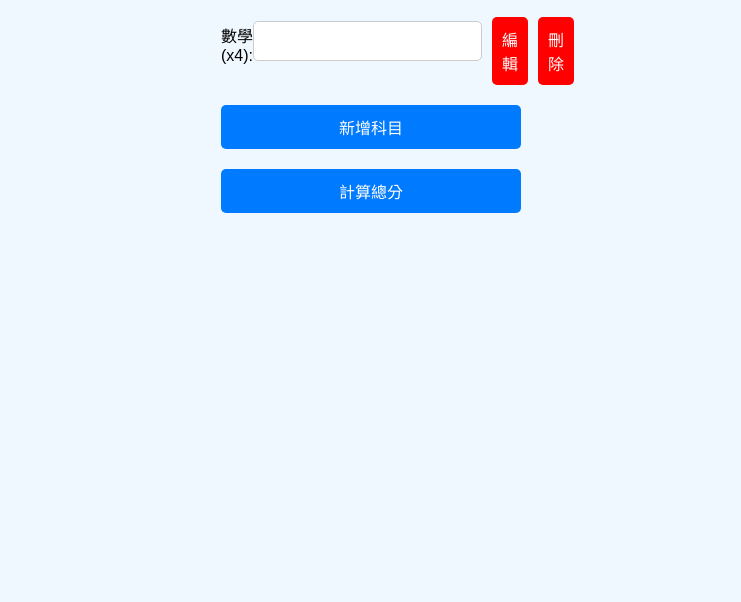
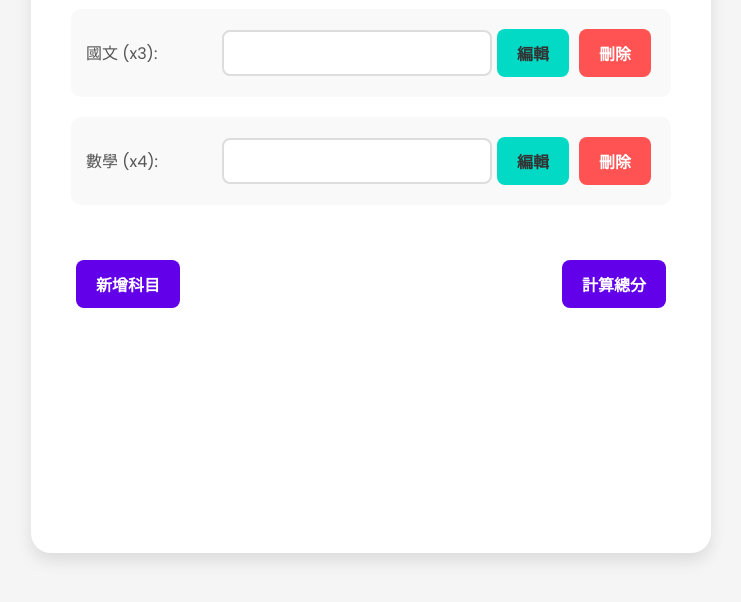
Before and after one commit to samzhangw/calculate, a plain HTML site: page index.html in a window 1280 px wide. Shown: the part 198-800 px from the top of the page, without its empty margins (269-1010 px from the left). Drawn offline with Linux system fonts and the light colour scheme.

Commit message:
Update index.html

```diff
--- a/index.html
+++ b/index.html
@@ -1,100 +1,196 @@
-<!DOCTYPE html>
-<html lang="zh-TW">
-<head>
-    <meta charset="UTF-8">
+<html>
 <meta name="viewport" content="width=device-width, initial-scale=1.0">
-    <title>段考成績計算</title>
+<title>段考成績計算器</title>
+<link href="https://fonts.googleapis.com/css2?family=Poppins:wght@300;400;600&display=swap" rel="stylesheet">
 <style>
+    :root {
+        --primary-color: #6200ea;
+        --secondary-color: #03dac6;
+        --background-color: #f5f5f5;
+        --text-color: #333;
+        --input-bg: #fff;
+        --box-shadow: 0 8px 16px rgba(0, 0, 0, 0.1);
+        --transition: all 0.3s ease;
+    }
+
     body {
-            font-family: Arial, sans-serif;
-            background-color: #f0f8ff;
+        font-family: 'Poppins', sans-serif;
+        background-color: var(--background-color);
+        color: var(--text-color);
         display: flex;
-            flex-direction: column;
+        justify-content: center;
         align-items: center;
-            justify-content: flex-start;
+        min-height: 100vh;
+        margin: 0;
         padding: 20px;
-            margin: 0;
-            height: 100%;
+        box-sizing: border-box;
     }
+
+    .container {
+        background-color: #ffffff;
+        border-radius: 20px;
+        padding: 40px;
+        box-shadow: var(--box-shadow);
+        max-width: 600px;
+        width: 100%;
+        transition: var(--transition);
+    }
+
+    .container:hover {
+        transform: translateY(-5px);
+        box-shadow: 0 12px 24px rgba(0, 0, 0, 0.15);
+    }
+
     h1 {
-            color: #333;
-            margin-top: 20px;
+        color: var(--primary-color);
+        margin-bottom: 30px;
+        text-align: center;
+        font-weight: 600;
+        font-size: 2.5rem;
     }
+
     form {
         display: flex;
         flex-direction: column;
-            width: 100%;
-            max-width: 300px;
-            margin-bottom: 20px;
     }
-        label {
-            margin: 10px 0 5px;
-            cursor: pointer;
-        }
-        input, select {
-            padding: 10px;
-            font-size: 16px;
-            border: 1px solid #ccc;
-            border-radius: 5px;
-        }
-        button {
-            padding: 10px;
-            font-size: 16px;
-            color: white;
-            background-color: #007bff;
-            border: none;
-            border-radius: 5px;
-            margin-top: 20px;
-            cursor: pointer;
-            transition: background-color 0.3s;
-        }
-        button:hover {
-            background-color: #0056b3;
-        }
-        h2 {
-            color: #007bff;
-            margin-top: 10px;
-            opacity: 0;
-            transition: opacity 0.5s ease-in-out;
-        }
-        .show {
-            opacity: 1;
-        }
+
     .subject-container {
         display: flex;
         align-items: center;
+        margin-bottom: 20px;
+        animation: fadeIn 0.5s ease-out;
+        background-color: #f9f9f9;
+        border-radius: 10px;
+        padding: 15px;
+        transition: var(--transition);
+    }
+
+    .subject-container:hover {
+        background-color: #f0f0f0;
+    }
+
+    @keyframes fadeIn {
+        from { opacity: 0; transform: translateY(10px); }
+        to { opacity: 1; transform: translateY(0); }
+    }
+
+    label {
+        flex: 1;
+        margin-right: 15px;
+        font-weight: 400;
+        color: #555;
+    }
+
+    input[type="number"] {
+        flex: 2;
+        padding: 12px;
+        font-size: 16px;
+        border: 2px solid #ddd;
+        border-radius: 8px;
+        background-color: var(--input-bg);
+        transition: var(--transition);
+    }
+
+    input[type="number"]:focus {
+        outline: none;
+        border-color: var(--primary-color);
+        box-shadow: 0 0 0 3px rgba(98, 0, 234, 0.1);
+    }
+
+    button {
+        padding: 12px 20px;
+        font-size: 16px;
+        color: white;
+        background-color: var(--primary-color);
+        border: none;
+        border-radius: 8px;
+        cursor: pointer;
+        transition: var(--transition);
+        margin: 5px;
+        font-weight: 600;
+    }
+
+    button:hover {
+        background-color: #7c4dff;
+        transform: translateY(-2px);
+    }
+
+    button:active {
+        transform: translateY(0);
+    }
+
+    .edit-button {
+        background-color: var(--secondary-color);
+        color: #333;
+    }
+
+    .edit-button:hover {
+        background-color: #00bfa5;
+    }
+
+    .remove-button {
+        background-color: #ff5252;
+    }
+
+    .remove-button:hover {
+        background-color: #ff1744;
+    }
+
+    .action-buttons {
+        display: flex;
         justify-content: space-between;
+        margin-top: 30px;
     }
-        .subject-container button {
-            background-color: red;
-            margin-left: 10px;
+
+    .result {
+        margin-top: 40px;
+        text-align: center;
+        font-size: 1.2rem;
+        font-weight: 600;
+        color: var(--primary-color);
+        opacity: 0;
+        transition: var(--transition);
+        background-color: #f0f0f0;
+        padding: 15px;
+        border-radius: 10px;
     }
-        .edit-button {
-            background-color: #ffc107;
-            margin-left: 10px;
+
+    .result.show {
+        opacity: 1;
+        animation: pulse 2s infinite;
+    }
+
+    @keyframes pulse {
+        0% { transform: scale(1); }
+        50% { transform: scale(1.05); }
+        100% { transform: scale(1); }
     }
 </style>
 </head>
 <body>
-    <h1>段考成績加權計算</h1>
+    <div class="container">
+        <h1>段考成績計算器</h1>
         <form id="scoreForm">
             <div class="subject-container">
                 <label for="chinese">國文 (x3):</label>
-            <input type="number" id="chinese" name="chinese" data-weight="3">
+                <input type="number" id="chinese" name="chinese" data-weight="3" min="0" max="100">
                 <button type="button" class="edit-button" onclick="editSubject(this)">編輯</button>
-            <button type="button" onclick="removeSubject(this)">刪除</button>
+                <button type="button" class="remove-button" onclick="removeSubject(this)">刪除</button>
             </div>
             <div class="subject-container">
                 <label for="math">數學 (x4):</label>
-            <input type="number" id="math" name="math" data-weight="4">
+                <input type="number" id="math" name="math" data-weight="4" min="0" max="100">
                 <button type="button" class="edit-button" onclick="editSubject(this)">編輯</button>
-            <button type="button" onclick="removeSubject(this)">刪除</button>
+                <button type="button" class="remove-button" onclick="removeSubject(this)">刪除</button>
             </div>
+            <div class="action-buttons">
                 <button type="button" onclick="addSubject()">新增科目</button>
                 <button type="button" onclick="calculateTotal()">計算總分</button>
+            </div>
         </form>
-    <h2 id="totalScore">總分: 0</h2>
-    <h2 id="weightedAverage">加權平均: 0</h2>
+        <div id="totalScore" class="result">總分: 0</div>
+        <div id="weightedAverage" class="result">加權平均: 0</div>
+    </div>
 
     <script>
         function addSubject() {
@@ -124,6 +220,8 @@
             input.id = subjectName.toLowerCase();
             input.name = subjectName.toLowerCase();
             input.setAttribute('data-weight', weight);
+            input.setAttribute('min', '0');
+            input.setAttribute('max', '100');
 
             const editButton = document.createElement('button');
             editButton.type = 'button';
@@ -134,6 +232,7 @@
             const removeButton = document.createElement('button');
             removeButton.type = 'button';
             removeButton.textContent = '刪除';
+            removeButton.className = 'remove-button';
             removeButton.onclick = () => removeSubject(removeButton);
 
             div.appendChild(label);
@@ -141,12 +240,13 @@
             div.appendChild(editButton);
             div.appendChild(removeButton);
 
-            form.insertBefore(div, form.children[form.children.length - 2]);
+            form.insertBefore(div, form.lastElementChild);
         }
 
         function removeSubject(button) {
             const div = button.parentElement;
-            div.remove();
+            div.style.animation = 'fadeOut 0.5s ease-out';
+            setTimeout(() => div.remove(), 500);
         }
 
         function editSubject(button) {
@@ -175,6 +275,8 @@
             input.id = newSubjectName.toLowerCase();
             input.name = newSubjectName.toLowerCase();
             input.setAttribute('data-weight', newWeight);
+
+            div.style.animation = 'pulse 0.5s ease-out';
         }
 
         function calculateTotal() {
@@ -185,8 +287,8 @@
             inputs.forEach(input => {
                 const weight = parseFloat(input.getAttribute('data-weight')) || 1;
                 const score = parseFloat(input.value);
-                if (isNaN(score) || score < 0) {
-                    alert("請輸入有效的成績");
+                if (isNaN(score) || score < 0 || score > 100) {
+                    alert(`請為 ${input.name} 輸入0到100之間的有效成績`);
                     return;
                 }
                 total += score * weight;
@@ -200,7 +302,7 @@
 
             const weightedAverage = total / totalWeight;
 
-            document.getElementById('totalScore').textContent = '總分: ' + total;
+            document.getElementById('totalScore').textContent = '總分: ' + total.toFixed(1);
             document.getElementById('weightedAverage').textContent = '加權平均: ' + weightedAverage.toFixed(1);
 
             document.getElementById('totalScore').classList.add('show');
@@ -209,9 +311,8 @@
 
         window.addEventListener('beforeunload', function (e) {
             const confirmationMessage = '你有未儲存的變更，確定要離開此頁面嗎？';
-            e.returnValue = confirmationMessage; // Gecko and Trident
-            return confirmationMessage; // Gecko and WebKit
+            e.returnValue = confirmationMessage;
+            return confirmationMessage;
         });
     </script>
-</body>
-</html>
+</body></html>
```
Lines whose indentation alone changed are shown as unchanged.
